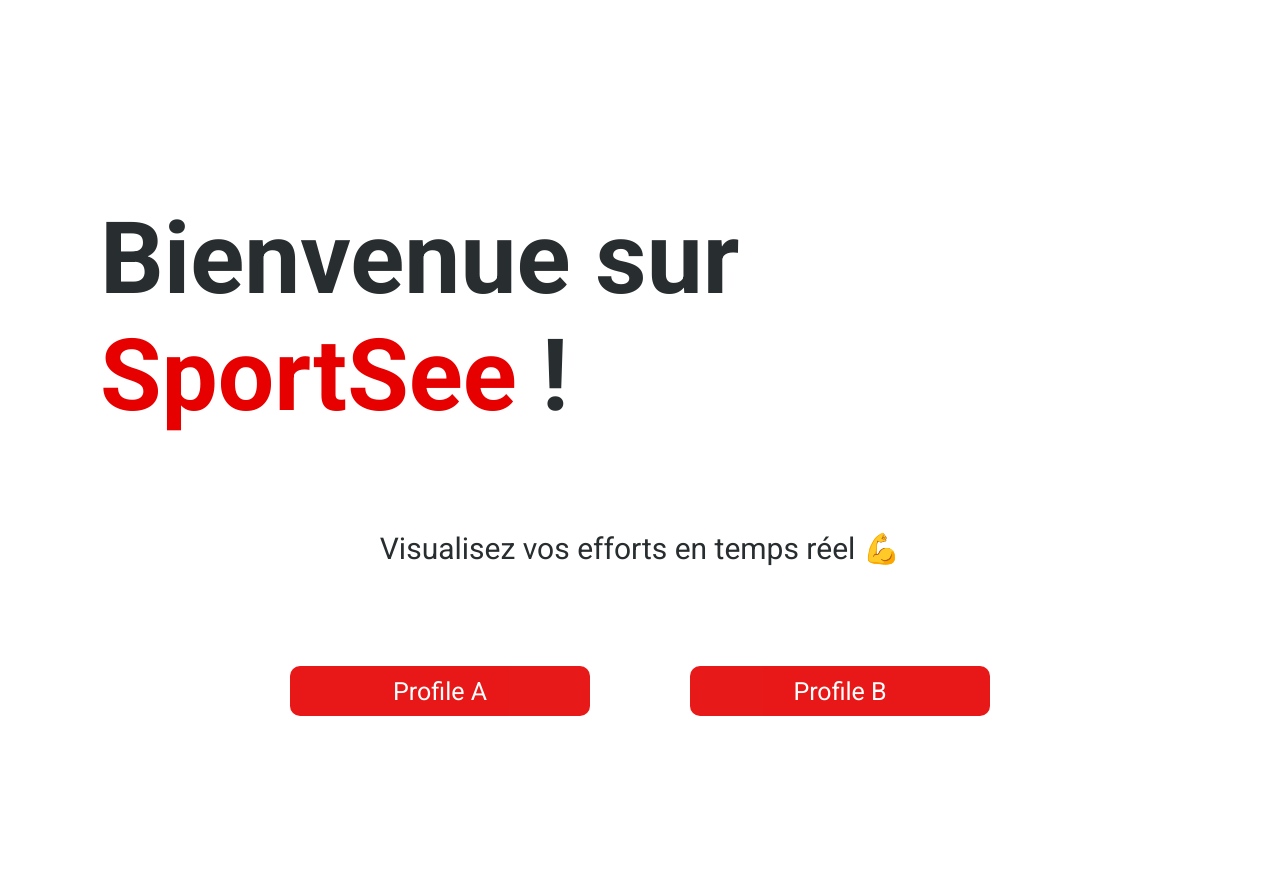
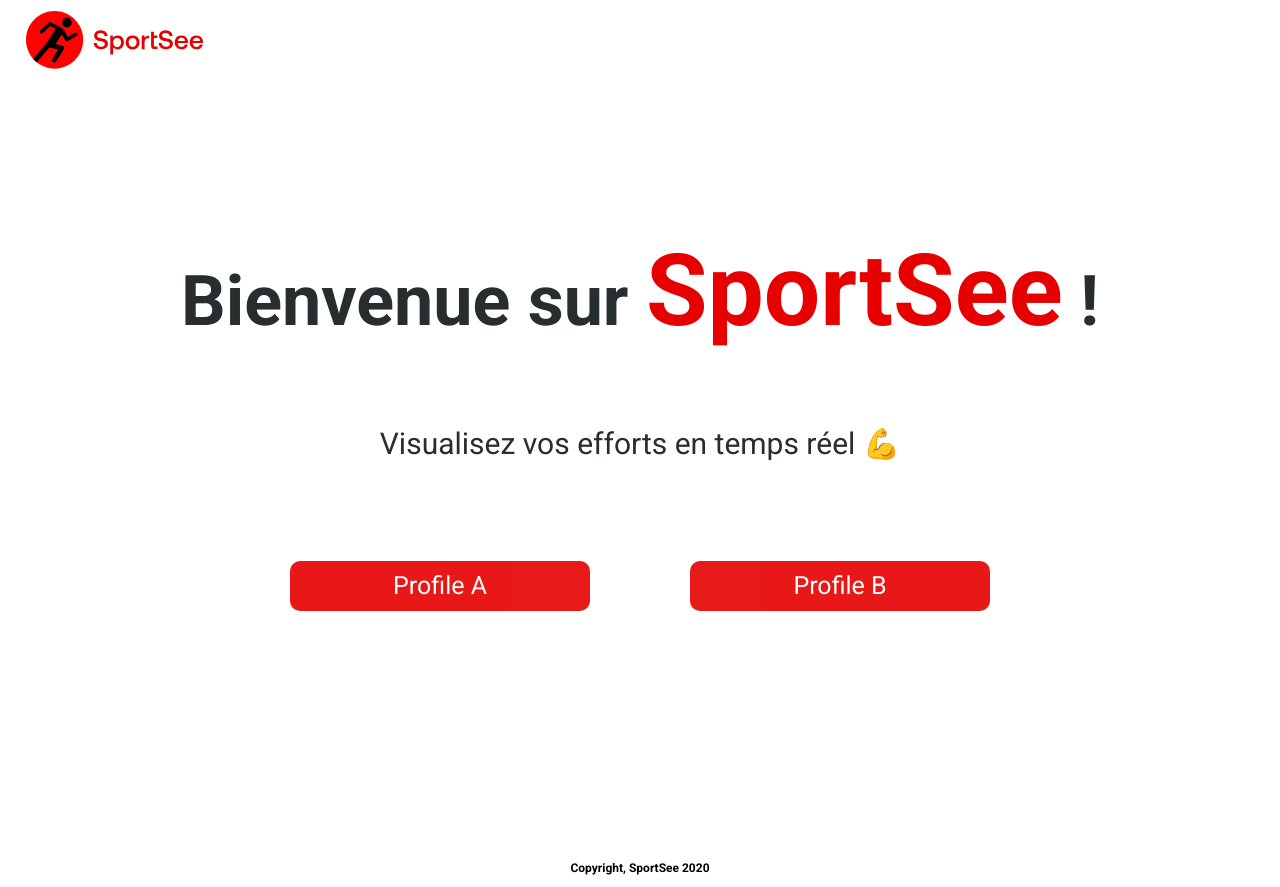
Before and after one commit to modough/sportsee, a React (Vite) app in the folder client/: page / in a window 1280 px wide. Before the commit the page ends 816 px from the top, so only its background shows below. Built offline with nearby package versions, Linux system fonts and the light colour scheme.

Commit message:
finishing global styling

```diff
--- a/client/src/components/Performance.jsx
+++ b/client/src/components/Performance.jsx
@@ -42,7 +42,7 @@ function Performance({ performance }) {
     return (
         <div className='bottomInfosDiv intensity'>
             <ResponsiveContainer width="100%" height="100%">
-                <RadarChart outerRadius="75%" data={newPerformanceData} tickLine={false}>
+                <RadarChart outerRadius="75%" data={newPerformanceData} >
                     <PolarGrid />
                     <PolarAngleAxis dataKey="kindTitle" tick={{ fill: "white", fontSize: 12 }} />
                     <Radar dataKey="value" stroke="#FF0101B2" fill="rgba(255, 1, 1, 0.7)" fillOpacity={0.6} />
--- a/client/src/pages/ErrorPage.jsx
+++ b/client/src/pages/ErrorPage.jsx
@@ -15,7 +15,7 @@ function ErrorPage() {
     console.error(error);
     return (
         <div id="error-page">
-            <h1>{error.status || '404'}</h1>
+            <h1>{error?.status || '404'}</h1>
             <p className="error-message">Oups! La page que vous demandez n&apos;existe pas.</p>
             <p className="homepage">
                 <Link to='/'>Retourner sur la page d&apos;accueil</Link>
--- a/client/src/pages/WelcomePage.jsx
+++ b/client/src/pages/WelcomePage.jsx
@@ -1,6 +1,7 @@
-import React from 'react'
+import React, { Fragment } from 'react'
 import '../styles/welcomePage.css'
 import { Link } from 'react-router-dom'
+import Logo from '../assets/logo.svg'
 
 /**
  * The function returns a React component for a welcome page with links to two user profiles.
@@ -10,6 +11,8 @@ import { Link } from 'react-router-dom'
 
 function WelcomePage() {
     return (
+        <Fragment>
+            <img src={Logo} className='welcomePage-image' alt="logo" />
             <div className='welcomePage'>
                 <h1>Bienvenue sur <span>SportSee</span> !</h1>
                 <p>Visualisez vos efforts en temps réel  💪</p>
@@ -18,6 +21,10 @@ function WelcomePage() {
                     <Link to='/user/18'><button>Profile B</button></Link>
                 </div>
             </div>
+            <div className="welcomePage-copyright">
+                <p>Copyright, SportSee 2020</p>
+            </div>
+        </Fragment>
     )
 }
 
--- a/client/src/styles/biology.css
+++ b/client/src/styles/biology.css
@@ -8,7 +8,7 @@
 	display: flex;
 	align-items: center;
 	gap: 20px;
-	background: #fbfbfb;
+	background: #f1efef;
 	padding: 35px;
 	border-radius: 5px;
 }
--- a/client/src/styles/dailyActivity.css
+++ b/client/src/styles/dailyActivity.css
@@ -6,7 +6,8 @@
 }
 .dailyActivity {
 	height: 300px;
-	background: #fbfbfb;
+	background: #f1efef;
+	border-radius: 5px;
 }
 .chart-topInfos p {
 	font-size: 18px;
--- a/client/src/styles/score.css
+++ b/client/src/styles/score.css
@@ -1,6 +1,6 @@
 .bottomInfosDiv.score {
 	position: relative;
-	background: #fbfbfb;
+	background: #f1efef;
 	padding: 10px 20px;
 }
 
--- a/client/src/styles/welcomePage.css
+++ b/client/src/styles/welcomePage.css
@@ -1,3 +1,6 @@
+.welcomePage-image {
+	padding: 10px 25px;
+}
 .welcomePage {
 	display: flex;
 	flex-direction: column;
@@ -7,13 +10,13 @@
 }
 
 .welcomePage h1 {
-	font-size: 100px;
-	margin-top: 100px;
+	font-size: 70px;
 	color: #282d30;
 }
 
 .welcomePage h1 span {
 	color: #e60000;
+	font-size: 100px;
 }
 
 .welcomePage p {
@@ -44,5 +47,14 @@
 	-webkit-box-shadow: 0px -2px 65px -2px rgba(92, 0, 0, 1);
 	-moz-box-shadow: 0px -2px 65px -2px rgba(92, 0, 0, 1);
 }
-.enter-button:nth-child(1) {
+.welcomePage-copyright {
+	display: flex;
+	align-items: center;
+	justify-content: center;
 }
+.welcomePage-copyright p {
+	margin-top: 150px;
+	color: black;
+	font-size: 12px;
+	font-weight: 700;
+}
```
Lines whose indentation alone changed are shown as unchanged.
